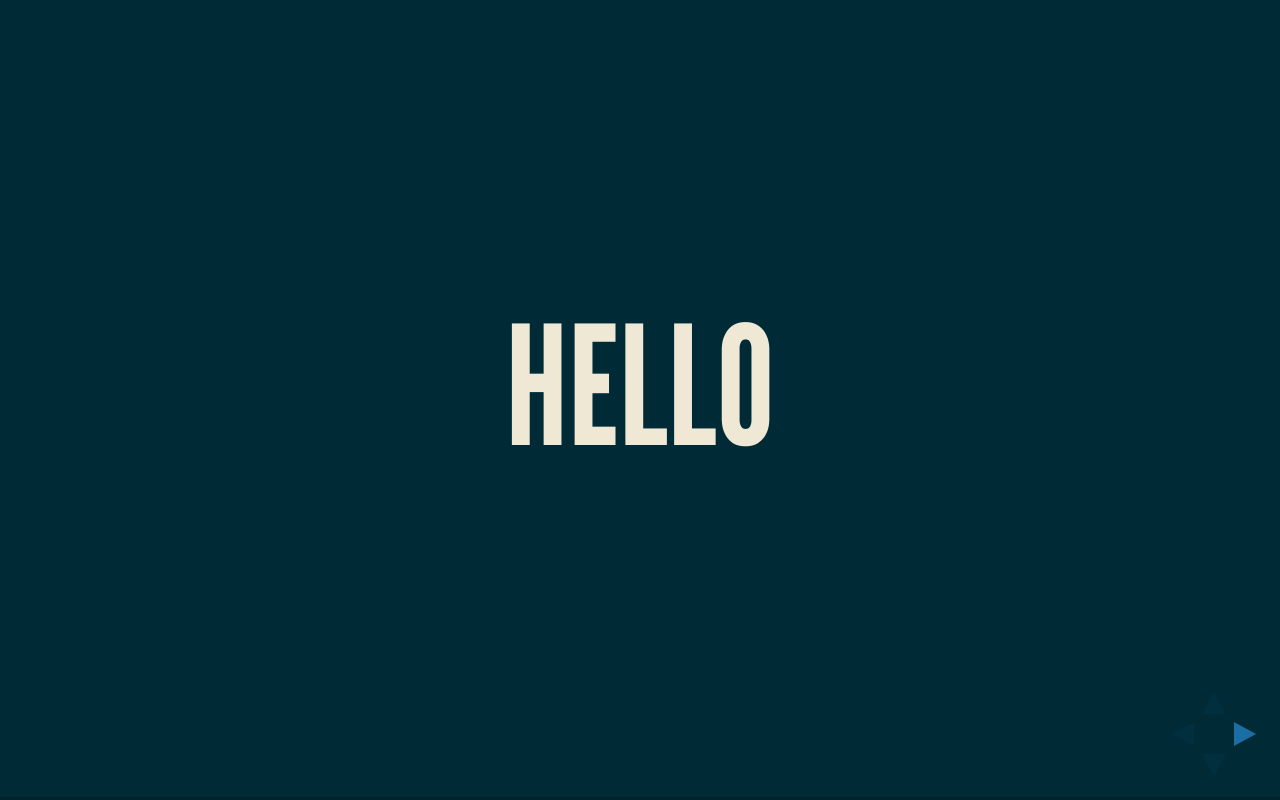
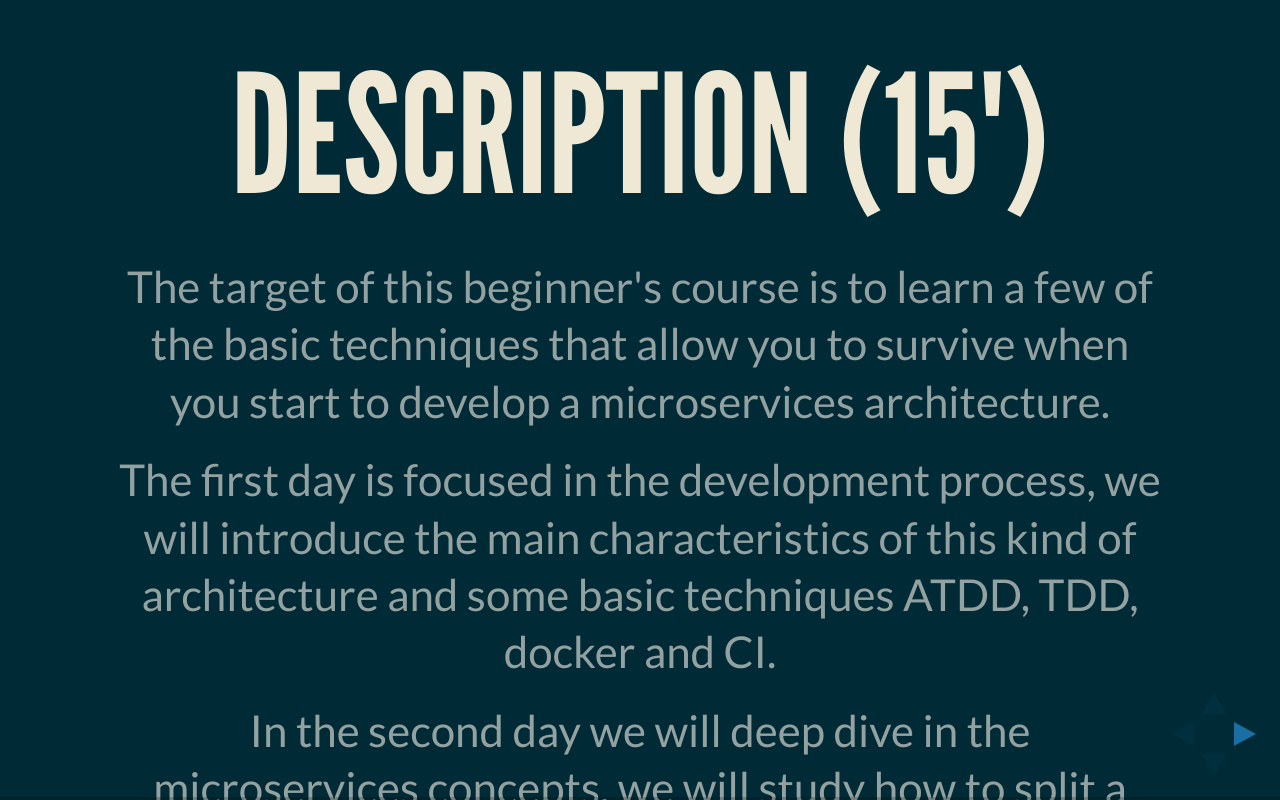
Before and after one commit to 4km3/hms, a plain HTML site: page docs/index.html in a window 1280 px wide. Drawn offline with Linux system fonts and the light colour scheme; files whose address does not match are found by name.

Commit message:
Test of reveal.js

```diff
--- a/docs/index.html
+++ b/docs/index.html
@@ -7,7 +7,7 @@
 
         <div class="reveal">
             <div class="slides">
-		<section data-markdown="hms.md"></section>
+		<section data-markdown="day1/courseDescription.md"></section>
             </div>
 	</div>
 
```
